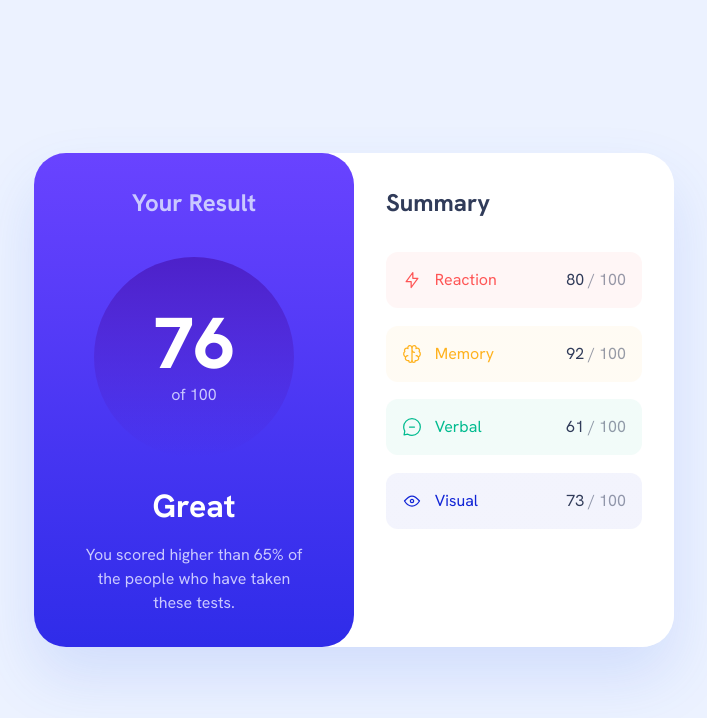
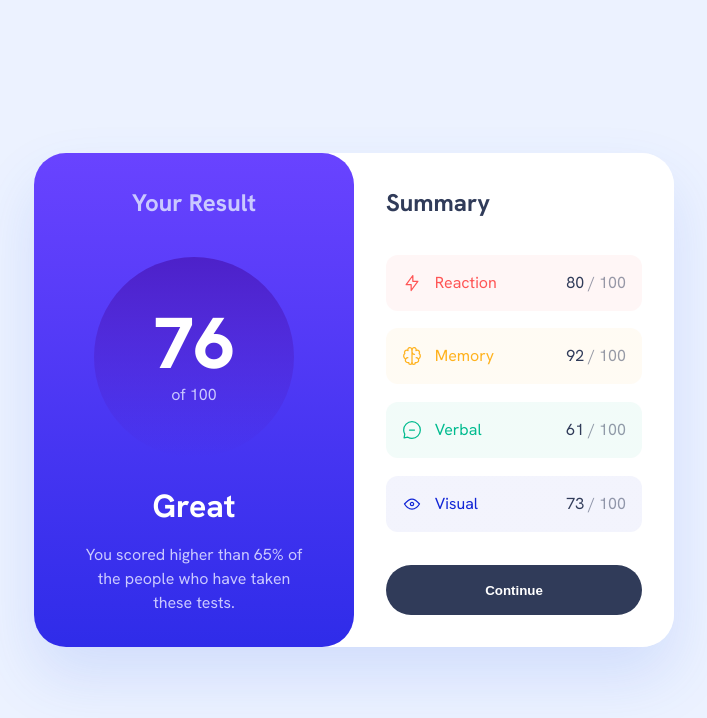
Before and after one commit to zowieerickson/results-summary-component, a React (Vite) app: page / in a window 1280 px wide. Shown: the top 718 px of the page, without its empty margins (286-993 px from the left). Built offline with nearby package versions, Linux system fonts and the light colour scheme.

Commit message:
create and design button component

```diff
--- /dev/null
+++ b/src/components/Button.jsx
@@ -0,0 +1,9 @@
+import '../styles/button.css'
+
+export default function Button({ children }) {
+    return (
+        <button>
+         {children}
+        </button>
+    )
+}
--- a/src/components/Summary.jsx
+++ b/src/components/Summary.jsx
@@ -3,6 +3,7 @@ import reactionLogo from '../assets/images/icon-reaction.svg'
 import memoryLogo from '../assets/images/icon-memory.svg'
 import verbalLogo from '../assets/images/icon-verbal.svg'
 import visualLogo from '../assets/images/icon-visual.svg'
+import Button from './Button'
 
 export default function Summary() {
     return (
@@ -62,6 +63,7 @@ export default function Summary() {
                     </div>
                 </div>
             </div>
+            <Button>Continue</Button>
        </section>
     )
 }
--- /dev/null
+++ b/src/styles/button.css
@@ -0,0 +1,15 @@
+button {
+    width: 100%;
+    padding: 1em 2em;
+    color: #fff;
+    font-weight: 700;
+    line-height: 23px;
+    background: #303B59;
+    border-radius: 128px;
+    border: none;
+    cursor: pointer;
+}
+
+button:active {
+    background: linear-gradient(180deg, #7755FF 0%, #6943FF 0.01%, #2F2CE9 100%);
+}
--- a/src/styles/summary.css
+++ b/src/styles/summary.css
@@ -1,4 +1,7 @@
 .summary {
+    display: flex;
+    flex-direction: column;
+    justify-content: space-between;
     background-color: #fff;
     padding: 2em 2em;
     width: 320px;
@@ -8,7 +11,6 @@
 
 .summary-title {
     text-align: left;
-    margin-bottom: 1.3em;
 }
 
 .summary-categories {
@@ -40,8 +42,6 @@
     opacity: 0.5;
 }
 
-
-
 .reaction {
     color: #FF5555;
     background: linear-gradient(0deg, rgba(255, 255, 255, 0.95), rgba(255, 255, 255, 0.95)), #FF5555;
```
